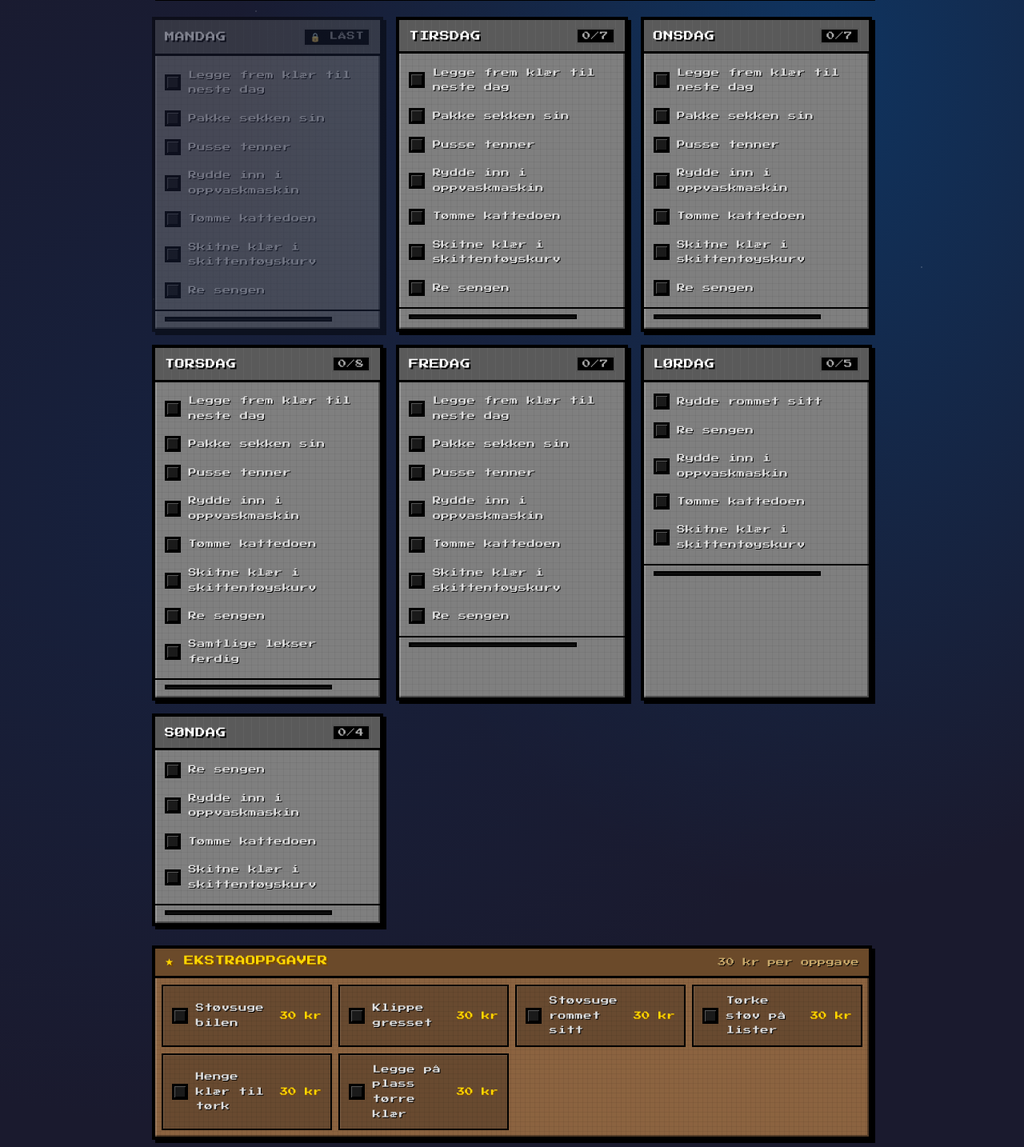
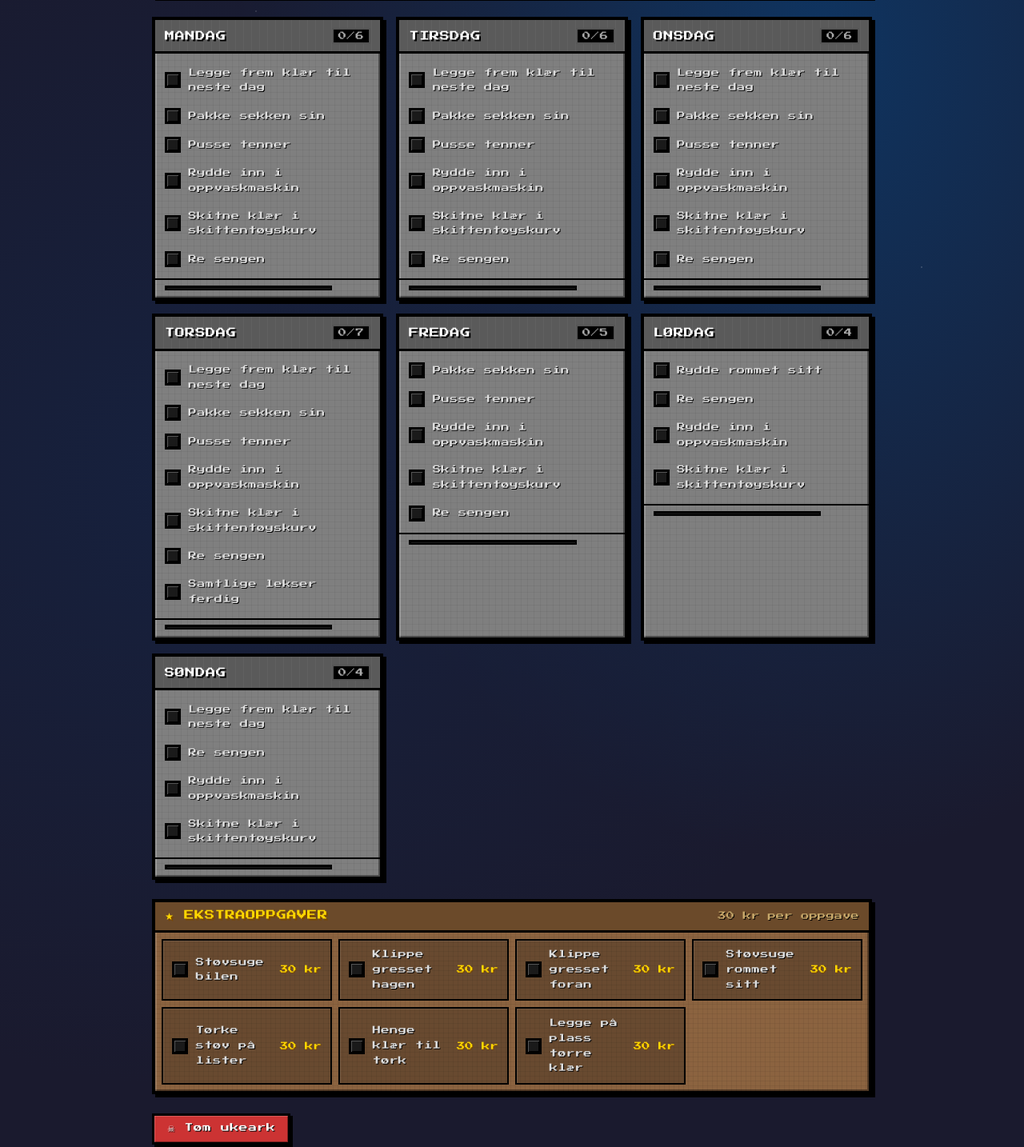
Before and after one commit to attila77nor/Nikan, a plain HTML site: page index.html in a window 1280 px wide. Shown: the part 306-1740 px from the top of the page at 80% size. Drawn offline with Linux system fonts and the light colour scheme.

Commit message:
Refactor index.html by removing unused styles and tasks
Removed unused CSS classes and styles related to locked days and toast notifications. Updated tasks and storage key version.

```diff
--- a/index.html
+++ b/index.html
@@ -43,7 +43,6 @@
   image-rendering: pixelated;
 }
 
-/* Pixelated border mixin via box-shadow */
 .pixel-border {
   border: 4px solid #000;
   box-shadow:
@@ -104,7 +103,6 @@
   margin: 0 auto;
 }
 
-/* Earnings panel */
 .earnings-bar {
   background: var(--wood);
   background-image: repeating-linear-gradient(
@@ -148,7 +146,6 @@
   text-shadow: 2px 2px 0 #7A4800;
 }
 
-/* Days grid */
 .days-grid {
   display: grid;
   grid-template-columns: repeat(auto-fit, minmax(220px, 1fr));
@@ -180,16 +177,6 @@
     inset -2px -2px 0 rgba(0,0,0,0.5),
     4px 4px 0 #000,
     0 0 0 2px var(--emerald);
-}
-
-.day-card.locked {
-  opacity: 0.45;
-  filter: grayscale(40%);
-}
-
-.day-card.locked .task-item {
-  pointer-events: none;
-  cursor: default;
 }
 
 .day-header {
@@ -232,11 +219,6 @@
   border-color: var(--emerald-dark);
 }
 
-.locked-label {
-  font-size: 0.65rem;
-  color: #888;
-}
-
 .task-list { padding: 0.4rem 0; }
 
 .task-item {
@@ -252,7 +234,6 @@
   background: rgba(255,255,255,0.08);
 }
 
-/* Inventory-slot style checkbox */
 .task-item input[type="checkbox"] {
   appearance: none;
   -webkit-appearance: none;
@@ -278,7 +259,7 @@
   position: absolute;
   top: -2px;
   left: 1px;
-  font-size: 15.0px;
+  font-size: 15px;
   color: var(--emerald);
   text-shadow: 1px 1px 0 #000;
   font-family: monospace;
@@ -320,7 +301,6 @@
   height: 100%;
   background: linear-gradient(90deg, var(--emerald-dark), var(--emerald));
   transition: width 0.3s ease;
-  image-rendering: pixelated;
 }
 
 .footer-kr {
@@ -331,7 +311,6 @@
   text-align: right;
 }
 
-/* Extras */
 .extras-section {
   background: var(--dirt);
   background-image:
@@ -419,7 +398,7 @@
   position: absolute;
   top: -2px;
   left: 1px;
-  font-size: 15.0px;
+  font-size: 15px;
   color: var(--gold);
   text-shadow: 1px 1px 0 #000;
   font-family: monospace;
@@ -442,7 +421,6 @@
   white-space: nowrap;
 }
 
-/* Bottom bar */
 .bottom-bar {
   max-width: 900px;
   margin: 0 auto;
@@ -488,7 +466,6 @@
   margin-left: auto;
 }
 
-/* Toast */
 .toast {
   position: fixed;
   top: 1.5rem;
@@ -519,7 +496,6 @@
   transform: translateX(-50%) translateY(0);
 }
 
-/* Stars background */
 body::before {
   content: '';
   position: fixed;
@@ -591,7 +567,6 @@
     'Pakke sekken sin',
     'Pusse tenner',
     'Rydde inn i oppvaskmaskin',
-    'Tømme kattedoen',
     'Skitne klær i skittentøyskurv',
     'Re sengen'
   ]},
@@ -600,7 +575,6 @@
     'Pakke sekken sin',
     'Pusse tenner',
     'Rydde inn i oppvaskmaskin',
-    'Tømme kattedoen',
     'Skitne klær i skittentøyskurv',
     'Re sengen'
   ]},
@@ -609,7 +583,6 @@
     'Pakke sekken sin',
     'Pusse tenner',
     'Rydde inn i oppvaskmaskin',
-    'Tømme kattedoen',
     'Skitne klær i skittentøyskurv',
     'Re sengen'
   ]},
@@ -618,17 +591,14 @@
     'Pakke sekken sin',
     'Pusse tenner',
     'Rydde inn i oppvaskmaskin',
-    'Tømme kattedoen',
     'Skitne klær i skittentøyskurv',
     'Re sengen',
     'Samtlige lekser ferdig'
   ]},
   { key: 'fri', name: 'FREDAG', tasks: [
-    'Legge frem klær til neste dag',
     'Pakke sekken sin',
     'Pusse tenner',
     'Rydde inn i oppvaskmaskin',
-    'Tømme kattedoen',
     'Skitne klær i skittentøyskurv',
     'Re sengen'
   ]},
@@ -636,20 +606,20 @@
     'Rydde rommet sitt',
     'Re sengen',
     'Rydde inn i oppvaskmaskin',
-    'Tømme kattedoen',
     'Skitne klær i skittentøyskurv'
   ]},
   { key: 'sun', name: 'SØNDAG', tasks: [
+    'Legge frem klær til neste dag',
     'Re sengen',
     'Rydde inn i oppvaskmaskin',
-    'Tømme kattedoen',
     'Skitne klær i skittentøyskurv'
   ]}
 ];
 
 const EXTRAS = [
   'Støvsuge bilen',
-  'Klippe gresset',
+  'Klippe gresset hagen',
+  'Klippe gresset foran',
   'Støvsuge rommet sitt',
   'Tørke støv på lister',
   'Henge klær til tørk',
@@ -658,7 +628,7 @@
 
 const DAY_REWARD = 20;
 const EXTRA_REWARD = 30;
-const STORAGE_KEY = 'nikan_tracker_v3';
+const STORAGE_KEY = 'nikan_tracker_v4';
 let state = {};
 
 function getWeekKey() {
@@ -702,13 +672,6 @@
   }
 }
 
-function isDayLocked(dayKey) {
-  const jsDay = new Date().getDay();
-  const todayIndex = jsDay === 0 ? 6 : jsDay - 1;
-  const keyOrder = ['mon','tue','wed','thu','fri','sat','sun'];
-  return keyOrder.indexOf(dayKey) < todayIndex;
-}
-
 function calcEarnings() {
   let daily = 0;
   DAYS_CONFIG.forEach(day => {
@@ -739,14 +702,13 @@
     const totalTasks = day.tasks.length;
     const doneTasks = day.tasks.filter((_, i) => dayState[i]).length;
     const allDone = doneTasks === totalTasks;
-    const locked = isDayLocked(day.key);
 
     const card = document.createElement('div');
-    card.className = 'day-card' + (allDone ? ' completed' : '') + (locked ? ' locked' : '');
+    card.className = 'day-card' + (allDone ? ' completed' : '');
 
     const header = document.createElement('div');
     header.className = 'day-header';
-    let badgeText = locked ? '<span class="locked-label">🔒 LÅST</span>' : (allDone ? '★ FULLFØRT' : `${doneTasks}/${totalTasks}`);
+    let badgeText = allDone ? '★ FULLFØRT' : `${doneTasks}/${totalTasks}`;
     header.innerHTML = `<span class="day-name">${day.name}</span><span class="day-badge">${badgeText}</span>`;
     card.appendChild(header);
 
```
